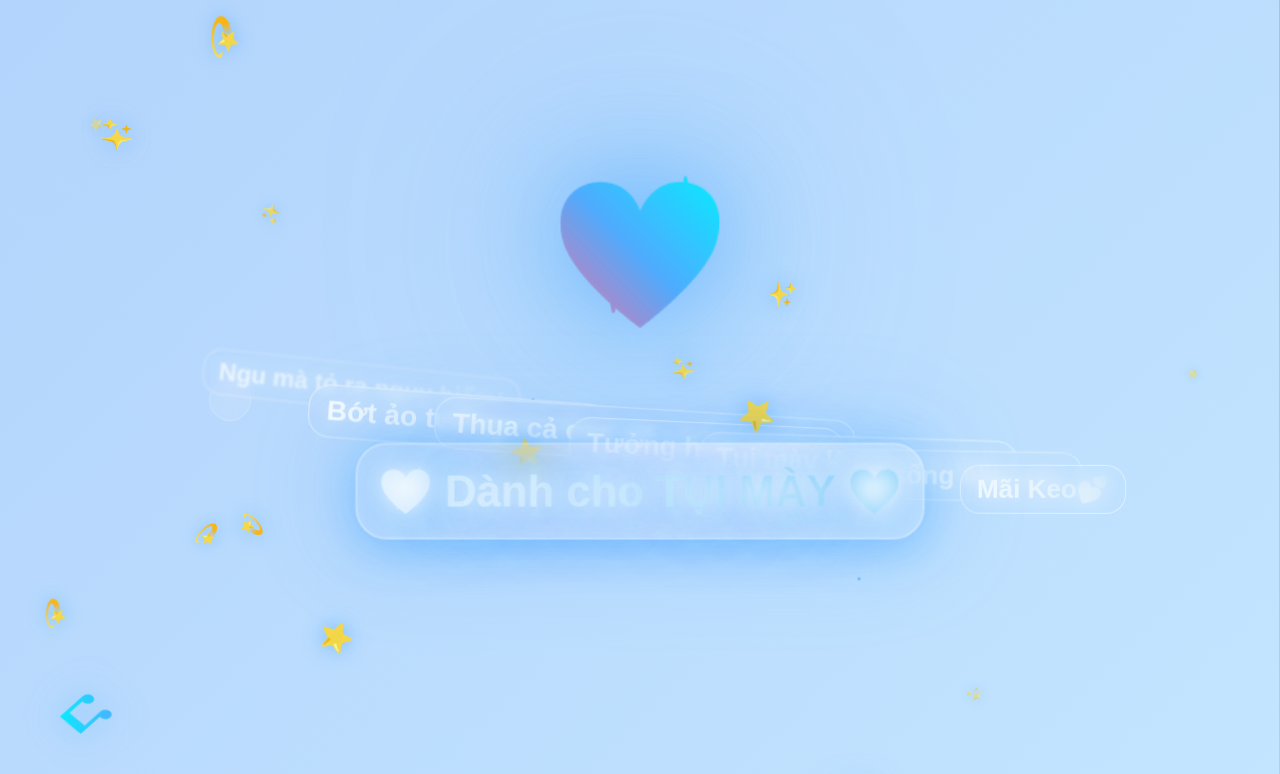
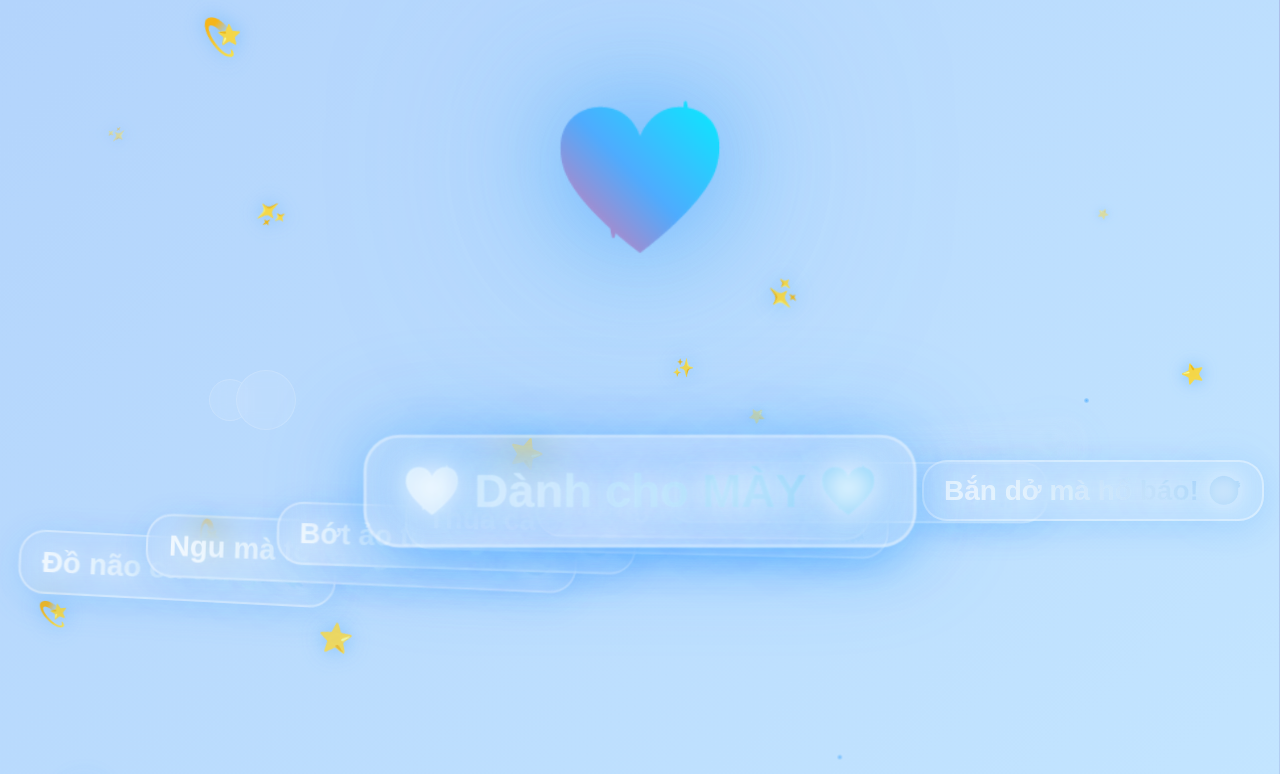
Before and after one commit to tranro2004/heart-qr-surprise, a plain HTML site: page index.html in a window 1280 px wide. Shown: the top 774 px of the page. Drawn offline with Linux system fonts and the light colour scheme.

Commit message:
Update index.html

```diff
--- a/index.html
+++ b/index.html
@@ -35,10 +35,11 @@
         .bubble {
             position: absolute;
             border-radius: 50%;
-            background: rgba(255, 255, 255, 0.1);
-            backdrop-filter: blur(10px);
+            background: rgba(255, 255, 255, 0.08);
+            backdrop-filter: blur(8px);
             animation: bubbleFloat 15s infinite linear;
-            border: 1px solid rgba(255, 255, 255, 0.2);
+            border: 1px solid rgba(255, 255, 255, 0.15);
+            z-index: 1;
         }
 
         @keyframes bubbleFloat {
@@ -47,10 +48,10 @@
                 opacity: 0;
             }
             10% {
-                opacity: 1;
+                opacity: 0.6;
             }
             90% {
-                opacity: 1;
+                opacity: 0.6;
             }
             100% {
                 transform: translateY(-100px) rotate(360deg);
@@ -80,6 +81,7 @@
             margin-bottom: 40px;
             filter: drop-shadow(0 0 30px rgba(79, 172, 254, 0.6));
             position: relative;
+            z-index: 20;
         }
 
         @keyframes heartBeat {
@@ -102,44 +104,48 @@
 
         .text-container {
             position: relative;
-            height: 250px;
+            height: 400px;
             width: 100%;
             display: flex;
             align-items: center;
             justify-content: center;
+            z-index: 15;
         }
 
         .floating-text {
             position: absolute;
-            font-size: 26px;
+            font-size: 28px;
             font-weight: bold;
-            background: linear-gradient(45deg, #ffffff, #e3f2fd, #bbdefb);
+            background: linear-gradient(45deg, #ffffff, #e3f2fd, #bbdefb, #90caf9);
             -webkit-background-clip: text;
             background-clip: text;
             -webkit-text-fill-color: transparent;
-            text-shadow: 0 0 20px rgba(255, 255, 255, 0.5);
-            animation: floatAndFade 5s infinite linear;
+            text-shadow: 0 0 25px rgba(255, 255, 255, 0.8),
+                         0 0 50px rgba(79, 172, 254, 0.4);
+            animation: floatAndFade 6s infinite linear;
             white-space: nowrap;
-            padding: 8px 16px;
-            border-radius: 20px;
-            border: 1px solid rgba(255, 255, 255, 0.5);
-            backdrop-filter: blur(5px);
+            padding: 12px 20px;
+            border-radius: 25px;
+            border: 2px solid rgba(255, 255, 255, 0.4);
+            backdrop-filter: blur(15px);
+            background-color: rgba(255, 255, 255, 0.1);
+            box-shadow: 0 8px 32px rgba(79, 172, 254, 0.2);
         }
 
-        .floating-text:nth-child(1) { animation-delay: 0s; left: 5%; }
-        .floating-text:nth-child(2) { animation-delay: 0.6s; left: 15%; }
-        .floating-text:nth-child(3) { animation-delay: 1.2s; left: 25%; }
-        .floating-text:nth-child(4) { animation-delay: 1.8s; left: 35%; }
-        .floating-text:nth-child(5) { animation-delay: 2.4s; left: 45%; }
-        .floating-text:nth-child(6) { animation-delay: 3s; left: 55%; }
-        .floating-text:nth-child(7) { animation-delay: 3.6s; left: 65%; }
-        .floating-text:nth-child(8) { animation-delay: 4.2s; left: 75%; }
+        .floating-text:nth-child(1) { animation-delay: 0s; left: 2%; }
+        .floating-text:nth-child(2) { animation-delay: 0.8s; left: 12%; }
+        .floating-text:nth-child(3) { animation-delay: 1.6s; left: 22%; }
+        .floating-text:nth-child(4) { animation-delay: 2.4s; left: 32%; }
+        .floating-text:nth-child(5) { animation-delay: 3.2s; left: 42%; }
+        .floating-text:nth-child(6) { animation-delay: 4s; left: 52%; }
+        .floating-text:nth-child(7) { animation-delay: 4.8s; left: 62%; }
+        .floating-text:nth-child(8) { animation-delay: 5.6s; left: 72%; }
 
         @keyframes floatAndFade {
             0% {
                 opacity: 0;
-                transform: translateY(120px) scale(0.3) rotate(-10deg);
-                filter: blur(5px);
+                transform: translateY(-50px) scale(0.8) rotate(-5deg);
+                filter: blur(3px);
             }
             15% {
                 opacity: 1;
@@ -148,13 +154,13 @@
             }
             85% {
                 opacity: 1;
-                transform: translateY(-80px) scale(1.1) rotate(5deg);
+                transform: translateY(80px) scale(1.05) rotate(3deg);
                 filter: blur(0px);
             }
             100% {
                 opacity: 0;
-                transform: translateY(-200px) scale(0.3) rotate(10deg);
-                filter: blur(5px);
+                transform: translateY(200px) scale(0.8) rotate(8deg);
+                filter: blur(3px);
             }
         }
 
@@ -163,42 +169,42 @@
             top: 50%;
             left: 50%;
             transform: translate(-50%, -50%);
-            font-size: 42px;
+            font-size: 46px;
             font-weight: bold;
             background: linear-gradient(45deg, #ffffff, #e1f5fe, #b3e5fc, #81d4fa);
             -webkit-background-clip: text;
             background-clip: text;
             -webkit-text-fill-color: transparent;
             animation: glow 3s infinite alternate, bounce 4s infinite;
-            z-index: 20;
-            padding: 20px;
-            border-radius: 30px;
-            backdrop-filter: blur(20px);
-            border: 2px solid rgba(255, 255, 255, 0.3);
-
-            box-shadow: 0 8px 32px rgba(79, 172, 254, 0.3);
+            z-index: 5;
+            padding: 25px 35px;
+            border-radius: 35px;
+            backdrop-filter: blur(25px);
+            border: 3px solid rgba(255, 255, 255, 0.4);
+            background-color: rgba(255, 255, 255, 0.05);
+            box-shadow: 0 12px 40px rgba(79, 172, 254, 0.3);
         }
 
         @keyframes glow {
             from {
-                text-shadow: 0 0 20px rgba(255, 255, 255, 0.8),
-                            0 0 40px rgba(79, 172, 254, 0.6),
-                            0 0 60px rgba(79, 172, 254, 0.4);
-                box-shadow: 0 8px 32px rgba(79, 172, 254, 0.3),
+                text-shadow: 0 0 25px rgba(255, 255, 255, 0.9),
+                            0 0 50px rgba(79, 172, 254, 0.6),
+                            0 0 75px rgba(79, 172, 254, 0.4);
+                box-shadow: 0 12px 40px rgba(79, 172, 254, 0.3),
                            0 0 80px rgba(79, 172, 254, 0.2);
             }
             to {
-                text-shadow: 0 0 30px rgba(255, 255, 255, 1),
-                            0 0 60px rgba(79, 172, 254, 0.8),
-                            0 0 90px rgba(79, 172, 254, 0.6);
-                box-shadow: 0 12px 40px rgba(79, 172, 254, 0.5),
+                text-shadow: 0 0 35px rgba(255, 255, 255, 1),
+                            0 0 70px rgba(79, 172, 254, 0.8),
+                            0 0 105px rgba(79, 172, 254, 0.6);
+                box-shadow: 0 16px 50px rgba(79, 172, 254, 0.5),
                            0 0 120px rgba(79, 172, 254, 0.4);
             }
         }
 
         @keyframes bounce {
             0%, 100% { transform: translate(-50%, -50%) scale(1); }
-            50% { transform: translate(-50%, -50%) scale(1.05); }
+            50% { transform: translate(-50%, -50%) scale(1.03); }
         }
 
         .sparkles {
@@ -206,7 +212,7 @@
             width: 100%;
             height: 100%;
             pointer-events: none;
-            z-index: 5;
+            z-index: 8;
         }
 
         .sparkle {
@@ -238,13 +244,14 @@
 
         .music-note {
             position: absolute;
-            font-size: 35px;
+            font-size: 30px;
             background: linear-gradient(45deg, #4facfe, #00f2fe);
             -webkit-background-clip: text;
             background-clip: text;
             -webkit-text-fill-color: transparent;
-            animation: musicFloat 8s infinite linear;
+            animation: musicFloat 10s infinite linear;
             filter: drop-shadow(0 0 15px rgba(79, 172, 254, 0.6));
+            z-index: 6;
         }
 
         @keyframes musicFloat {
@@ -253,12 +260,12 @@
                 opacity: 0;
             }
             15% {
-                opacity: 1;
+                opacity: 0.8;
                 transform: translateY(80vh) rotate(45deg) scale(1);
             }
             85% {
-                opacity: 1;
-                transform: translateY(20vh) rotate(315deg) scale(1.2);
+                opacity: 0.8;
+                transform: translateY(20vh) rotate(315deg) scale(1.1);
             }
             100% {
                 transform: translateY(-100px) rotate(360deg) scale(0.5);
@@ -269,11 +276,12 @@
         /* Particle system */
         .particle {
             position: absolute;
-            width: 4px;
-            height: 4px;
+            width: 5px;
+            height: 5px;
             background: radial-gradient(circle, rgba(79, 172, 254, 0.8), transparent);
             border-radius: 50%;
-            animation: particleMove 6s infinite linear;
+            animation: particleMove 8s infinite linear;
+            z-index: 3;
         }
 
         @keyframes particleMove {
@@ -282,10 +290,10 @@
                 opacity: 0;
             }
             10% {
-                opacity: 1;
+                opacity: 0.8;
             }
             90% {
-                opacity: 1;
+                opacity: 0.8;
             }
             100% {
                 transform: translateY(-100px) translateX(100px);
@@ -299,12 +307,32 @@
                 font-size: 80px;
             }
             .main-message {
+                font-size: 32px;
+                padding: 20px 25px;
+            }
+            .floating-text {
+                font-size: 22px;
+                padding: 10px 16px;
+            }
+            .text-container {
+                height: 350px;
+            }
+        }
+
+        @media (max-width: 480px) {
+            .heart {
+                font-size: 70px;
+            }
+            .main-message {
                 font-size: 28px;
-                padding: 15px;
+                padding: 18px 22px;
             }
             .floating-text {
                 font-size: 20px;
-                padding: 6px 12px;
+                padding: 8px 14px;
+            }
+            .text-container {
+                height: 320px;
             }
         }
     </style>
@@ -314,27 +342,27 @@
         <div class="heart">💖</div>
 
         <div class="text-container">
-            <div class="floating-text">Đồ não cá vàng!</div>
-            <div class="floating-text">Ngu mà tỏ ra nguy hiểm!</div>
-            <div class="floating-text">Bớt ảo tưởng lại đi!</div>
-            <div class="floating-text">Thua cả con gà công nghiệp!</div>
-            <div class="floating-text">Tưởng hay lắm à?</div>
-            <div class="floating-text">Tụi mày là đồ con dog</div>
-            <div class="floating-text">AE sống như cẹc</div>
-            <div class="floating-text"> Mãi Keo💕</div>
+            <div class="floating-text">Đồ não cá vàng! 🐠</div>
+            <div class="floating-text">Ngu mà tỏ ra nguy hiểm! 🤡</div>
+            <div class="floating-text">Bớt ảo tưởng lại đi! 🙄</div>
+            <div class="floating-text">Thua cả con gà công nghiệp! 🐔</div>
+            <div class="floating-text">Tưởng hay lắm à? 😏</div>
+            <div class="floating-text">Tụi mày là đồ con dog 🐕</div>
+            <div class="floating-text">AE sống như cẹc 🦆</div>
+            <div class="floating-text">Bắn dở mà hổ báo! 🎯</div>
 
-            <div class="main-message">💖 Dành cho TỤI MÀY 💖</div>
+            <div class="main-message">💖 Dành cho MÀY 💖</div>
         </div>
 
         <div class="sparkles">
-            <div class="sparkle" style="top: 15%; left: 8%; animation-delay: 0s;">✨</div>
-            <div class="sparkle" style="top: 25%; left: 85%; animation-delay: 1s;">⭐</div>
-            <div class="sparkle" style="top: 65%; left: 15%; animation-delay: 2s;">💫</div>
-            <div class="sparkle" style="top: 85%; left: 75%; animation-delay: 0.5s;">✨</div>
-            <div class="sparkle" style="top: 45%; left: 92%; animation-delay: 1.5s;">⭐</div>
-            <div class="sparkle" style="top: 75%; left: 3%; animation-delay: 2.5s;">💫</div>
-            <div class="sparkle" style="top: 35%; left: 60%; animation-delay: 3s;">✨</div>
-            <div class="sparkle" style="top: 55%; left: 40%; animation-delay: 3.5s;">⭐</div>
+            <div class="sparkle" style="top: 15%; left: 8%; animation-delay: 0.5s;">✨</div>
+            <div class="sparkle" style="top: 25%; left: 85%; animation-delay: 1.5s;">⭐</div>
+            <div class="sparkle" style="top: 65%; left: 15%; animation-delay: 2.5s;">💫</div>
+            <div class="sparkle" style="top: 85%; left: 75%; animation-delay: 1s;">✨</div>
+            <div class="sparkle" style="top: 45%; left: 92%; animation-delay: 2s;">⭐</div>
+            <div class="sparkle" style="top: 75%; left: 3%; animation-delay: 3s;">💫</div>
+            <div class="sparkle" style="top: 35%; left: 60%; animation-delay: 3.5s;">✨</div>
+            <div class="sparkle" style="top: 55%; left: 40%; animation-delay: 4s;">⭐</div>
         </div>
 
         <div class="music-note" style="left: 5%; animation-delay: 0s;">🎵</div>
@@ -375,7 +403,7 @@
 
             setTimeout(() => {
                 particle.remove();
-            }, 6000);
+            }, 8000);
         }
 
         // Tạo sparkles động
@@ -395,35 +423,36 @@
             }, 4000);
         }
 
-        // Tạo bubble mới mỗi 2 giây
-        setInterval(createBubble, 2000);
+        // Tạo bubble mới mỗi 2.5 giây
+        setInterval(createBubble, 2500);
 
-        // Tạo particle mới mỗi 800ms
-        setInterval(createParticle, 800);
+        // Tạo particle mới mỗi giây
+        setInterval(createParticle, 1000);
 
-        // Tạo sparkle mới mỗi 600ms
-        setInterval(createSparkle, 600);
+        // Tạo sparkle mới mỗi 800ms
+        setInterval(createSparkle, 800);
 
-        // Hiệu ứng click tạo explosion
+        // Hiệu ứng click tạo explosion với nhiều màu sắc
         document.addEventListener('click', function(e) {
-            // Tạo multiple hearts
-            for(let i = 0; i < 5; i++) {
+            const effects = ['💖', '💙', '💜', '💚', '💛', '🧡', '💫', '✨', '🌟', '⭐'];
+
+            for(let i = 0; i < 6; i++) {
                 const heart = document.createElement('div');
-                heart.innerHTML = ['💖', '💙', '💫', '✨'][Math.floor(Math.random() * 4)];
+                heart.innerHTML = effects[Math.floor(Math.random() * effects.length)];
                 heart.style.position = 'absolute';
-                heart.style.left = (e.clientX + (Math.random() - 0.5) * 100) + 'px';
-                heart.style.top = (e.clientY + (Math.random() - 0.5) * 100) + 'px';
-                heart.style.fontSize = (Math.random() * 20 + 20) + 'px';
+                heart.style.left = (e.clientX + (Math.random() - 0.5) * 120) + 'px';
+                heart.style.top = (e.clientY + (Math.random() - 0.5) * 120) + 'px';
+                heart.style.fontSize = (Math.random() * 25 + 20) + 'px';
                 heart.style.pointerEvents = 'none';
-                heart.style.animation = 'floatAndFade 2s linear forwards';
+                heart.style.animation = 'floatAndFade 2.5s ease-out forwards';
                 heart.style.zIndex = '1000';
-                heart.style.filter = 'drop-shadow(0 0 10px rgba(79, 172, 254, 0.8))';
+                heart.style.filter = 'drop-shadow(0 0 15px rgba(79, 172, 254, 0.8))';
 
                 document.body.appendChild(heart);
 
                 setTimeout(() => {
                     heart.remove();
-                }, 2000);
+                }, 2500);
             }
         });
 
@@ -437,7 +466,7 @@
         const style = document.createElement('style');
         style.textContent = `
             @keyframes fadeIn {
-                from { opacity: 0; transform: scale(0.8); }
+                from { opacity: 0; transform: scale(0.9); }
                 to { opacity: 1; transform: scale(1); }
             }
         `;
```
